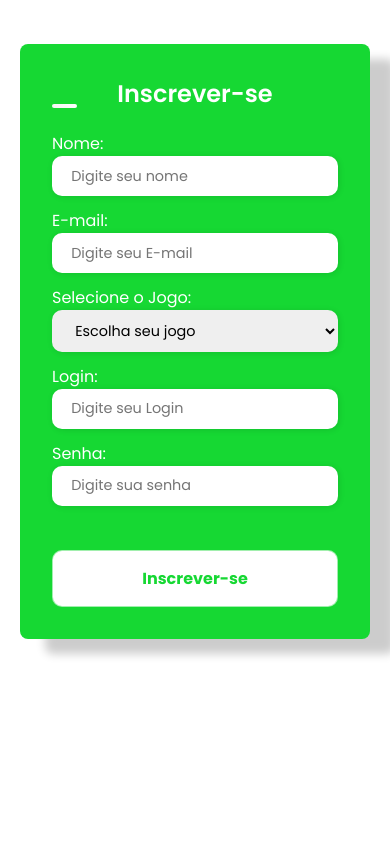
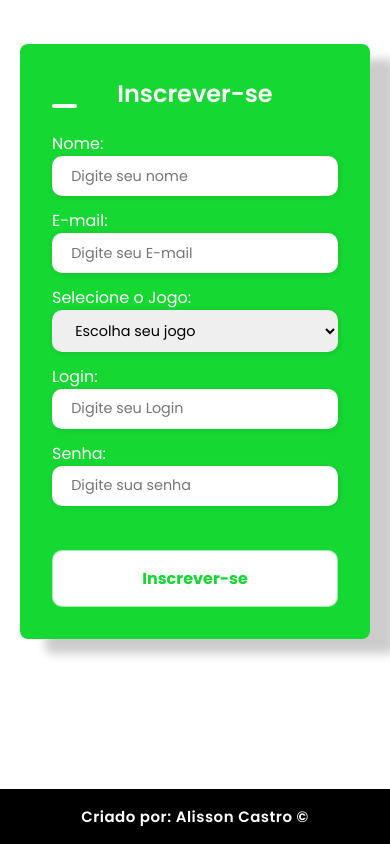
Before and after one commit to AlissonCastroFeitoza/Campeonato-de-jogos-eletronicos, a plain HTML site: page index.html in a window 390 px wide. Shown: the part 1804-2648 px from the top of the page. Before the commit the page ends 2593 px from the top, so only its background shows below. Drawn offline with Linux system fonts and the light colour scheme.

Commit message:
Rodapé criado e aplicado responsividade

```diff
--- a/css/estilo.css
+++ b/css/estilo.css
@@ -246,6 +246,28 @@ form input[type="submit"]:hover {
   letter-spacing: 0.5px;
 }
 
+/*footer */
+
+footer {
+    display: flex;
+    align-items: center;
+    justify-content: center;
+    width: 100%;
+    background: black;
+    padding: 16px;
+}
+
+footer p {
+    color: white;
+    font-size: 15px;
+    font-weight: 600;
+    letter-spacing: 0.5px;
+}
+
+footer a {
+    color: white;
+    font-size: 15px;
+}
 
 @media screen and (max-width:767.98px) {
     .navigation {
--- a/index.html
+++ b/index.html
@@ -97,7 +97,9 @@
 
     </section>
 </main>
-
+     <footer>
+        <p>Criado por: <a href="https://github.com/AlissonCastroFeitoza">Alisson Castro &copy;</a></p>
+     </footer>
     <script src="./js/script.js"></script>
 </body>
 </html>
```
